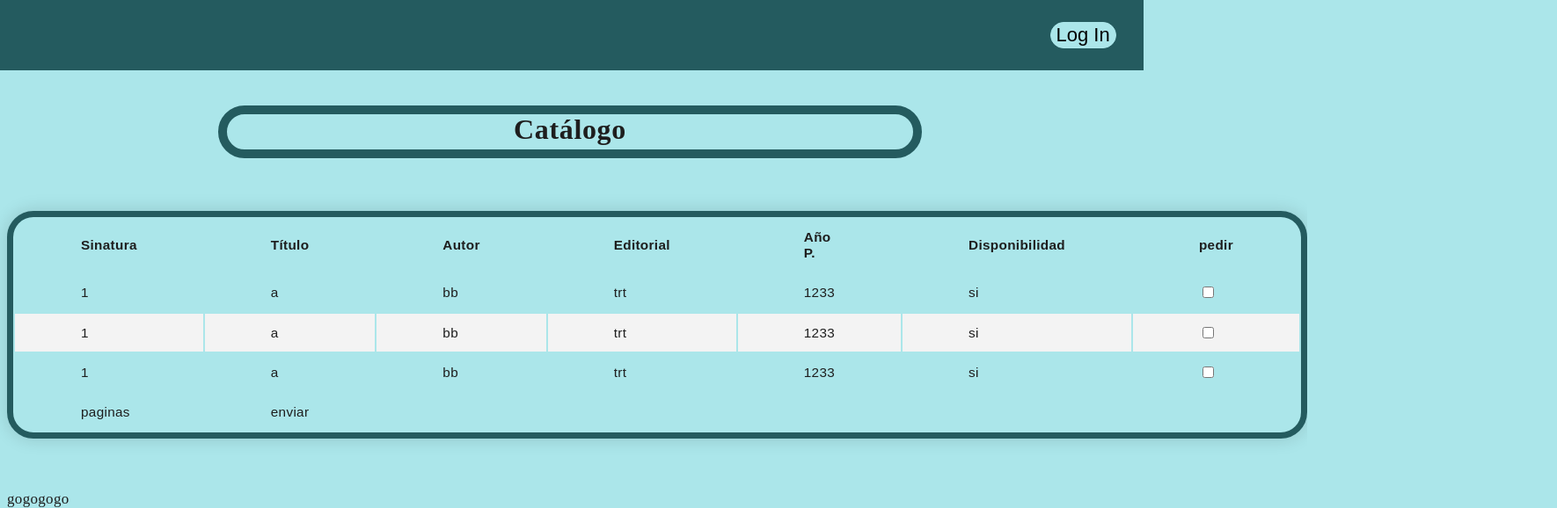
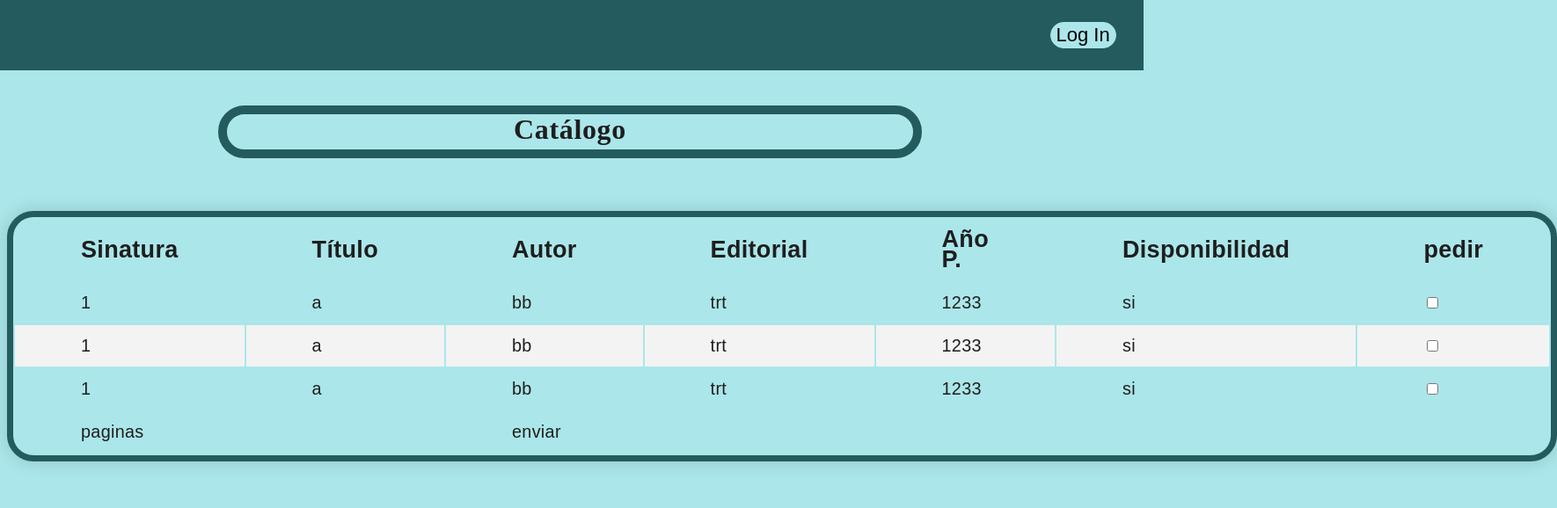
Before and after one commit to pinguille0027/Biblioteca, a plain HTML site: page index.html in a window 1280 px wide. Shown: the top 578 px of the page at 88% size, 1770 px wide, since content can reach past the window. Drawn offline with Linux system fonts and the light colour scheme.

Commit message:
retoques de 5 mins

```diff
--- a/estilo.css
+++ b/estilo.css
@@ -6,7 +6,7 @@
     --typography-size-h1: 32px;
     --typography-size-th: 27px;
     --typography-size-login: 22px;
-    --typography-size-body: 17px;
+    --typography-size-body: 22px;
 
     --typography-spacing-h1: 0.04rem;
     --typography-spacing-h2: 0.05rem;
@@ -89,6 +89,7 @@ background-color: var(--color-background);
 
 .tabla_catalogo thead tr {
     color: var(--color-primary);
+    font-size: var(--typography-size-th);
 }
 
 .tabla_catalogo th, .tabla_catalogo td {
@@ -113,4 +114,6 @@ background-color: var(--color-background);
     color: #009879;
 }
 
-footer {}
+footer {
+    text-align: center;
+}
--- a/index.html
+++ b/index.html
@@ -80,14 +80,15 @@
             </tbody>
             <tfoot>
                 <tr>
-                    <td> paginas </td>
-                    <td colspan="4">enviar</td>
+                    <td colspan="2"> paginas </td>
+                    <td colspan="5">enviar</td>
                 </tr>
             </tfoot>
         </table>
     </main>
     <footer>
-        <p>gogogogo</p>
+        <p>Biblioteca</p>
+        <p>Sobre nosotros-acceso administradores</p>
     </footer>
 </body>
 
```
